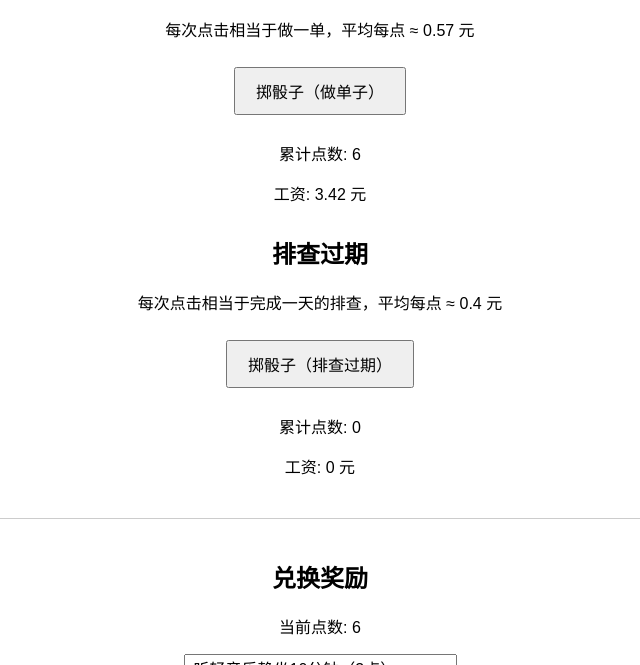
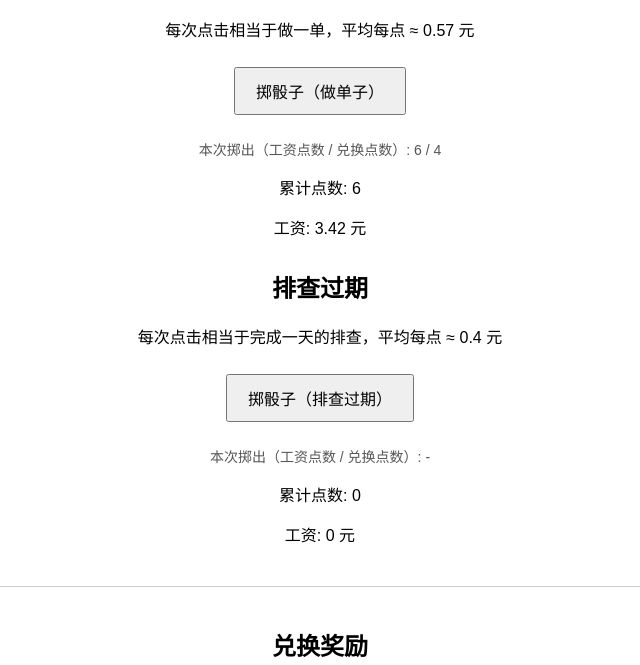
Before and after one commit to auroraawa/auroraawa.github.io, a plain HTML site: page index.html in a window 1280 px wide. Both pictures are taken after a click on the button "掷骰子（做单子）". Shown: the part 135-800 px from the top of the page, without its empty margins (320-960 px from the left). Drawn offline with Linux system fonts and the light colour scheme.

Commit message:
Update index.html

```diff
--- a/index.html
+++ b/index.html
@@ -1,4 +1,5 @@
-<!DOCTYPE html><html lang="zh">
+<!DOCTYPE html>
+<html lang="zh">
 <head>
     <meta charset="UTF-8">
     <title>双任务骰子工资计算器 + 奖励池</title>
@@ -9,24 +10,31 @@
         .section { margin-bottom: 30px; }
         .reward-section { border-top: 1px solid #ccc; padding-top: 20px; margin-top: 40px; }
         select, option { font-size: 16px; padding: 5px; }
+        .dice-info { font-size: 14px; color: #555; }
     </style>
 </head>
 <body>
     <h1>双任务骰子工资计算器 + 奖励池</h1>
+
     <div class="section">
         <h2>做单子</h2>
         <p>每次点击相当于做一单，平均每点 ≈ 0.57 元</p>
         <button id="rollTask1">掷骰子（做单子）</button>
+        <p class="dice-info">本次掷出（工资点数 / 兑换点数）: <span id="rollInfo1">-</span></p>
         <p>累计点数: <span id="totalTask1">0</span></p>
         <p>工资: <span id="salaryTask1">0</span> 元</p>
     </div>
+
     <div class="section">
         <h2>排查过期</h2>
         <p>每次点击相当于完成一天的排查，平均每点 ≈ 0.4 元</p>
         <button id="rollTask2">掷骰子（排查过期）</button>
+        <p class="dice-info">本次掷出（工资点数 / 兑换点数）: <span id="rollInfo2">-</span></p>
         <p>累计点数: <span id="totalTask2">0</span></p>
         <p>工资: <span id="salaryTask2">0</span> 元</p>
-    </div><div class="reward-section">
+    </div>
+
+    <div class="reward-section">
         <h2>兑换奖励</h2>
         <p>当前点数: <span id="currentPoints">0</span></p>
         <select id="rewardSelect">
@@ -73,15 +81,19 @@
     const totalSalary = document.getElementById('totalSalary');
     const currentPoints = document.getElementById('currentPoints');
     const redeemMsg = document.getElementById('redeemMsg');
+    const rollInfo1 = document.getElementById('rollInfo1');
+    const rollInfo2 = document.getElementById('rollInfo2');
 
     function updatePointsDisplay() {
         currentPoints.textContent = points;
     }
 
     document.getElementById('rollTask1').addEventListener('click', () => {
-        const roll = Math.floor(Math.random() * 6) + 1;
-        total1 += roll;
-        points += roll;
+        const workRoll = Math.floor(Math.random() * 6) + 1;
+        const pointRoll = Math.floor(Math.random() * 6) + 1;
+        total1 += workRoll;
+        points += pointRoll;
+        rollInfo1.textContent = `${workRoll} / ${pointRoll}`;
         const salary1 = total1 * perPoint1;
         const salary2 = total2 * perPoint2;
         totalTask1.textContent = total1;
@@ -91,9 +103,11 @@
     });
 
     document.getElementById('rollTask2').addEventListener('click', () => {
-        const roll = Math.floor(Math.random() * 6) + 1;
-        total2 += roll;
-        points += roll;
+        const workRoll = Math.floor(Math.random() * 6) + 1;
+        const pointRoll = Math.floor(Math.random() * 6) + 1;
+        total2 += workRoll;
+        points += pointRoll;
+        rollInfo2.textContent = `${workRoll} / ${pointRoll}`;
         const salary1 = total1 * perPoint1;
         const salary2 = total2 * perPoint2;
         totalTask2.textContent = total2;
@@ -105,7 +119,6 @@
     document.getElementById('redeemBtn').addEventListener('click', () => {
         const selected = document.getElementById('rewardSelect').value;
         const cost = parseInt(selected.split('-')[1]);
-
         if (points >= cost) {
             points -= cost;
             updatePointsDisplay();
```
Lines whose indentation alone changed are shown as unchanged.
